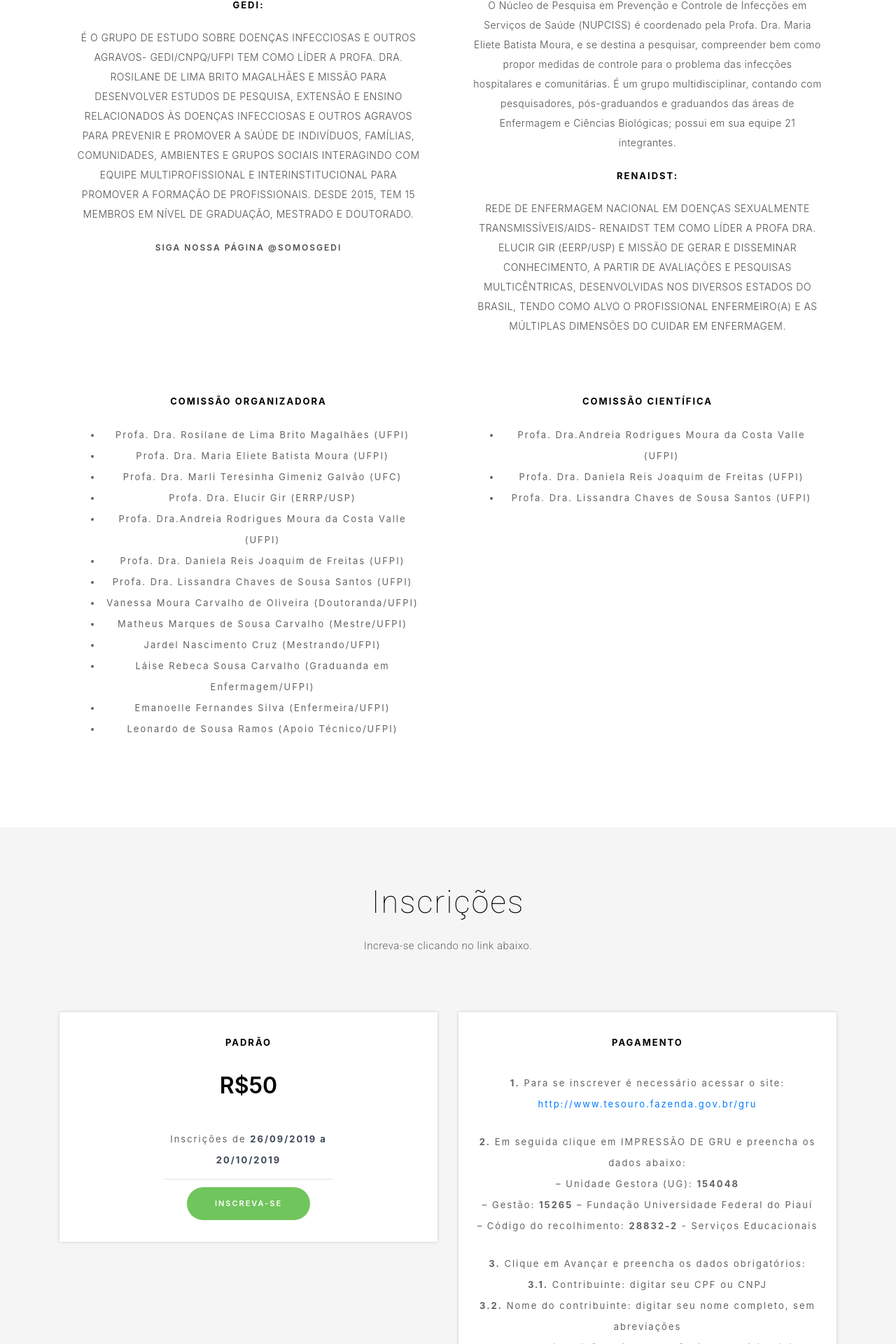
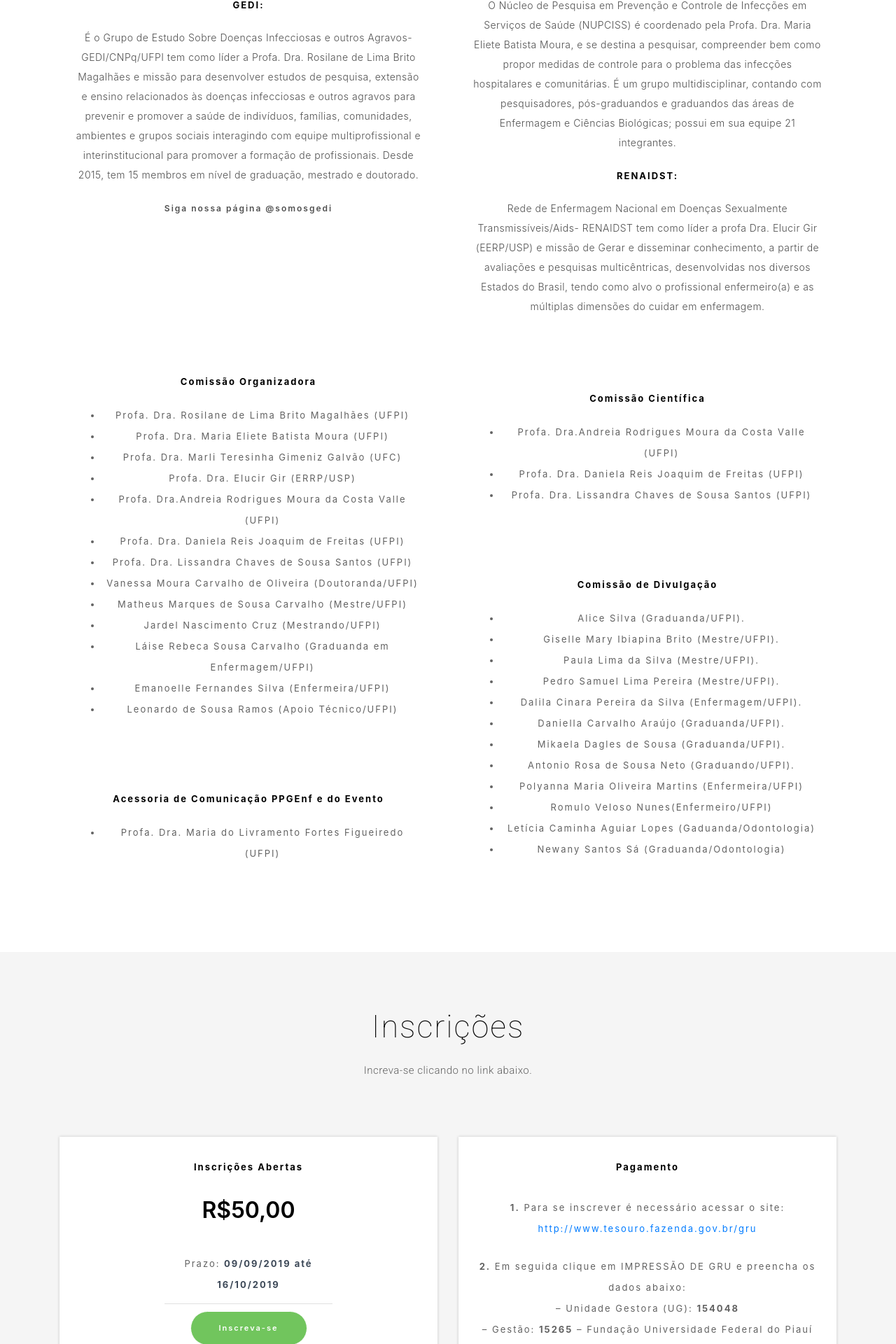
Before and after one commit to igbcampos/seres, a Django app: page / in a window 1280 px wide. Shown: the part 1560-3480 px from the top of the page at 70% size. Run offline with Django 3.2, Linux system fonts and the light colour scheme; some libraries are stand-ins or nearby versions.

Commit message:
Organiza programação

```diff
--- a/core/static/css/style.css
+++ b/core/static/css/style.css
@@ -27,7 +27,7 @@
   font-size: 13px;
   font-weight: 700;
   letter-spacing: 2px;
-  text-transform: uppercase;
+  /* text-transform: uppercase; */
   line-height: 2;
 }
 
@@ -86,7 +86,7 @@
   font-size: 11px;
   font-weight: 600;
   padding: 15px 40px;
-  text-transform: uppercase;
+  /* text-transform: uppercase; */
   -moz-transition: all 0.5s ease-in-out 0s;
   -ms-transition: all 0.5s ease-in-out 0s;
   -o-transition: all 0.5s ease-in-out 0s;
@@ -254,7 +254,7 @@
 
 #hero .btn-get-started {
   font-family: "Roboto", sans-serif;
-  text-transform: uppercase;
+  /* text-transform: uppercase; */
   font-weight: 400;
   font-size: 13px;
   letter-spacing: 1px;
@@ -278,7 +278,7 @@
   color: #555;
   font-size: 11px;
   font-weight: 600;
-  text-transform: uppercase;
+  /* text-transform: uppercase; */
   margin: 4px 20px;
   text-decoration: none;
   transition: 0.3s;
@@ -691,7 +691,7 @@
 #about-us .about-content span {
   font-weight: 700;
   padding-right: 10px;
-  text-transform: uppercase;
+  /* text-transform: uppercase; */
 }
 
 #about-us .about-content ul li {
@@ -953,7 +953,7 @@
   font-weight: 300;
   letter-spacing: 0.5px;
   margin-bottom: 20px;
-  text-transform: uppercase;
+  /* text-transform: uppercase; */
 }
 
 #team .team-block:hover .team-content {
--- a/core/templates/index.html
+++ b/core/templates/index.html
@@ -57,7 +57,7 @@
           <li><a href="#testimonials">Trabalhos</a></li>
           <li><a href="#blog">Programação</a></li>
           <li><a href="#features">Palestrantes</a></li>
-          <li><a href="#contact">Contato</a></li>
+          <li><a href="#contact">Local e Contato</a></li>
         </ul>
       </nav><!-- #nav-menu-container -->
     </div>
@@ -69,10 +69,10 @@
   <section id="hero" class="wow fadeIn">
     <div class="hero-container">
       <h1>I Seminário Regional de Sífilis</h1>
+      <h1>II Fórum Piauiense de Hepatite B e HIV/AIDS</h1>
+      <h1>II Mostra de trabalhos científicos sobre Prevenção e Controle de Infecção</h1>
+      <h1>II Reunião da RENAIDST</h1>
       <h2>De 29 a 31 de outubro de 2019</h2>
-      <!-- <h1>II Fórum Piauiense de Hepatite B e HIV/Aids</h1>
-      <h1>II Mostra de trabalhos científicos sobre Prevenção e Controle de Infecção</h1>
-      <h1>II Reunião da RENAIDST</h1> -->
       <img src="{% static 'img/logo-menor.png' %}" alt="Hero Imgs" style="height: 350px">
       <!-- <a href="#get-started" class="btn-get-started scrollto">Get Started</a> -->
       <h2>Participe e marque #eunoseres2019</h2>
@@ -96,7 +96,7 @@
           Sífilis e das IST, promoverá nos dias 29 e 31 de outubro de 2019 o “I Seminário
           Regional de Sífilis” e outros eventos concomitantes, mediado principalmente
           por palestras, conferências e apresentação de trabalhos. Tal evento tem como
-          objetivo ampliar discussões sobre Sífilis, Hepatites virais, HIV/aids, Prevenção
+          objetivo ampliar discussões sobre Sífilis, Hepatites virais, HIV/AIDS, Prevenção
           e Controle de Infecção, mediadas por apresentações de atividades de
           pesquisa, ensino e extensão desenvolvidas por pesquisadores, profissionais de
           serviços de saúde, gestores e comunidade acadêmica de diversos locais da
@@ -120,7 +120,7 @@
         <div class="col">
           <div class="feature-block">
 
-            <h4>Quem Somos</h4>
+            <h4>QUEM SOMOS</h4>
             <h4>GEDI:<h4>
             <p class="about"> É o Grupo de Estudo Sobre Doenças Infecciosas e outros Agravos-
               GEDI/CNPq/UFPI tem como líder a Profa. Dra. Rosilane de Lima Brito
@@ -162,6 +162,7 @@
 
       <div class="row">
         <div class="col">
+          <div>
             <div class="feature-block">
 
               <h4>Comissão Organizadora</h4>
@@ -182,9 +183,23 @@
               </ul>
 
             </div>
+
+            <br />
+
+            <div class="feature-block">
+
+                <h4>Acessoria de Comunicação PPGEnf e do Evento</h4>
+                <ul>
+                  <li>Profa. Dra. Maria do Livramento Fortes Figueiredo (UFPI)</li>
+                </ul>
+
+              </div>
+          </div>
         </div>
 
         <div class="col">
+          <div>
+              <br />
             <div class="feature-block">
 
               <h4>Comissão Científica</h4>
@@ -194,6 +209,29 @@
                   <li>Profa. Dra. Lissandra Chaves de Sousa Santos (UFPI)</li>
                 </ul>
 
+            </div>
+
+            <br />
+
+            <div class="feature-block">
+
+                <h4>Comissão de Divulgação</h4>
+                  <ul>
+                    <li>Alice Silva (Graduanda/UFPI).</li>
+                    <li>Giselle Mary Ibiapina Brito (Mestre/UFPI).</li>
+                    <li>Paula Lima da Silva (Mestre/UFPI).</li>
+                    <li>Pedro Samuel Lima Pereira (Mestre/UFPI).</li>
+                    <li>Dalila Cinara Pereira da Silva (Enfermagem/UFPI).</li>
+                    <li>Daniella Carvalho Araújo (Graduanda/UFPI).</li>
+                    <li>Mikaela Dagles de Sousa (Graduanda/UFPI).</li>
+                    <li>Antonio Rosa de Sousa Neto (Graduando/UFPI).</li>
+                    <li>Polyanna Maria Oliveira Martins (Enfermeira/UFPI)</li>
+                    <li>Romulo Veloso Nunes(Enfermeiro/UFPI)</li>
+                    <li>Letícia Caminha Aguiar Lopes (Gaduanda/Odontologia)</li>
+                    <li>Newany Santos Sá (Graduanda/Odontologia)</li>
+                  </ul>
+
+            </div>
           </div>
         </div>
       </div>
@@ -222,10 +260,10 @@
         <div class="col-md-6">
           <div class="block-pricing">
             <div class="table">
-              <h4>Padrão</h4>
-              <h2>R$50</h2>
+              <h4>Inscrições Abertas</h4>
+              <h2>R$50,00</h2>
               <ul class="list-unstyled">
-                <li>Inscrições de <b>26/09/2019 a 20/10/2019</b></li>
+                <li>Prazo: <b>09/09/2019 até 16/10/2019</b></li>
               </ul>
               <div class="table_btn">
                 <a href="https://forms.gle/yBfxKDwJ5tDoSkVp8" target="_blank" class="btn">Inscreva-se</a>
@@ -274,7 +312,7 @@
                     Brasil</li>
 
                     <br />
-                    <li><b>6.</b> Enviar o comprovante de pagamento para o email: seresufpi@gmail.com</li>
+                    <li><b>6.</b> Enviar o comprovante de pagamento para o email: seres@ufpi.edu.br</li>
                 </ol>
             </div>
           </div>
@@ -307,7 +345,7 @@
 
                     <h2>Normas para Submissão</h2>
                     <ul>
-                      <li>Serão aceitos resumos e trabalhos encaminhados até o dia 26/09/2019, por meio do site do evento e receberão o comunicado de avaliação até dia 20/10/2019 em conformidade com:
+                      <li>Serão aceitos resumos e trabalhos encaminhados até o dia 07/10/2019, por meio do site do evento e receberão o comunicado de avaliação até dia 20/10/2019 em conformidade com:
                       </li>
                       <li>Pesquisas; Relatos de experiência; Revisões de Literatura (sistemática, bibliométrica e integrativa); Estudos de Caso e Reflexões. Os trabalhos inscritos serão de inteira responsabilidade dos autores.
                       </li>
@@ -341,6 +379,7 @@
 
                     <h2>Modalidade Pôster ou de Comunicação Oral</h2>
                     <ul>
+                      <li>Aguardar confirmação até 20/10/2019</li>
                       <li>Para a modalidade Pôster: Aguardar informações no site até o dia 26/09/2019</li>
                       <li>Para a modalidade comunicação oral, após o aceite do resumo pela comissão científica, o material visual a ser apresentado, deverá ser enviado, em formato Power Point, com no máximo 7 slides, até dia 25/10/2019. O relator terá 10 minutos para a apresentação do trabalho.</li>
                       <li>No momento da inscrição o autor deverá escolher a modalidade de apresentação: oral ou pôster. A comissão terá autonomia para definir a modalidade da apresentação, conforme a qualidade do estudo.</li>
@@ -448,21 +487,27 @@
                 <br />
 
                 <div>
-                  <strong>08:00 às 08:30</strong>
+                  <strong>08:00 às 08:15</strong>
                   <br />
-                  Credenciamento e acolhimento dos participantes.
+                  Credenciamento.
                 </div>
 
                 <br />
 
                 <div>
-                  <strong>09:00 às 09:50</strong>
+                  <strong>08:15 às 08:30</strong>
                   <br />
-                  Conferência de abertura e boas-vindas aos participantes.
+                  Cerimônia de abertura e boas vindas aos participantes.
+                </div>
+
                 <br />
-                  <strong>Título:</strong> “Magnitude da sífilis: realidade e proposta de enfrentamento”.
+
+                <div>
+                  <strong>08:30 às 09:20</strong>
                   <br />
-                  <strong>Palestrante:</strong> Dr. Gerson Fernando Mendes Pereira (Ministério da Saúde).
+                  <strong>Conferência de Abertura:</strong> “Magnitude da sífilis: realidade e proposta de enfrentamento”.
+                  <br />
+                  <strong>Conferencista:</strong> Dr. Gerson Fernando Mendes Pereira (Ministério da Saúde).
                   <br />
                   <strong>Coordenadora:</strong> Profa. Dra. Marli Teresinha Gimeniz Galvão (UFC).
                 </div>
@@ -470,11 +515,11 @@
                 <br />
 
                 <div>
-                  <strong>09:50 às 10:20</strong> “Atuação da equipe multiprofissional para o controle da sífilis”
+                  <strong>09:20 às 09:40</strong>
                   <br />
-                  <strong>Conferência:</strong>
+                  <strong>Conferência:</strong> “Atuação da equipe multiprofissional para o controle da sífilis”
                   <br />
-                  <strong>Palestrante:</strong> Profa. Dra. Elucir Gir (USP).
+                  <strong>Conferencista:</strong> Profa. Dra. Elucir Gir (USP).
                   <br />
                   <strong>Coordenador:</strong> Profa. Dra. Maria Eliete Batista Moura (UFPI).
                 </div>
@@ -482,32 +527,32 @@
                 <br />
 
                 <div>
-                  <strong>10:20 às 10:40</strong>
+                  <strong>09:40 às 10:10</strong>
                   <br />
-                  <strong>Intervalo.</strong>
+                  <strong>COffee Break.</strong>
                 </div>
 
                 <br />
 
                 <div>
-                  <strong>10:40 às 12:00</strong>
+                  <strong>10:00 às 12:00</strong>
                   <br />
                   Mesa Redonda: “Hepatite B e populações vulneráveis: alvo para o alcance da meta 2030”.
                   <br />
                   <strong>Palestrante:</strong> Profa. Dra. Sheila Araújo Teles (UFG).
                   <br />
-                  <strong>Participante da mesa redonda:</strong> surdo/travesti/profissional do sexo
+                  <strong>Participante da mesa redonda:</strong> “Mulher profissional do sexo/surdo/ travesti”.
                   <br />
                   <strong>Coordenador:</strong> Profa. Dra. Rosilane de Lima Brito Magalhães (UFPI).
                   <br />
-                  <strong>Intérprete 1 em LIBRAS:</strong> A definir.
-                  <br />
-                  <strong>Intérprete 2 em LIBRAS:</strong> A definir.
+                  <strong>Intérprete:</strong> Enf. Emanoelle Fernandes Silva (UFPI).
                 </div>
 
                 <br />
 
                 <div>
+                    <strong>12:00 às 13:00</strong>
+                    <br />
                   <strong>Intervalo para o almoço.</strong>
                 </div>
 
@@ -973,7 +1018,7 @@
 
     <div class="container">
       <div class="section-title text-center">
-        <h2>Contato</h2>
+        <h2>Local do Evento</h2>
         <!-- <p class="separator">Sed ut perspiciatis unde omnis iste natus error sit voluptatem accusantium doloremque</p> -->
       </div>
     </div>
@@ -986,10 +1031,15 @@
           <div class="info">
             <div>
               <i class="fa fa-map-marker"></i>
-              <p><strong>COREN</strong></p>
+              <p><strong>Auditório do COREN</strong></p>
               <p>R. Magalhães Filho, 655 - Centro (Sul), Teresina - PI, 64001-350</p>
               <p><strong>Prédio da Pós-Graduação em Enfermagem</strong></p>
               <p>Campus Universitário Ministro Petrônio Portella, s/n Bairro - Ininga, Teresina - PI, 64049-550</p>
+            </div>
+            <br />
+            <div class="section-title text-center">
+              <h2>Contato</h2>
+              <!-- <p class="separator">Sed ut perspiciatis unde omnis iste natus error sit voluptatem accusantium doloremque</p> -->
             </div>
 
             <div class="email">
```
Lines whose indentation alone changed are shown as unchanged.
